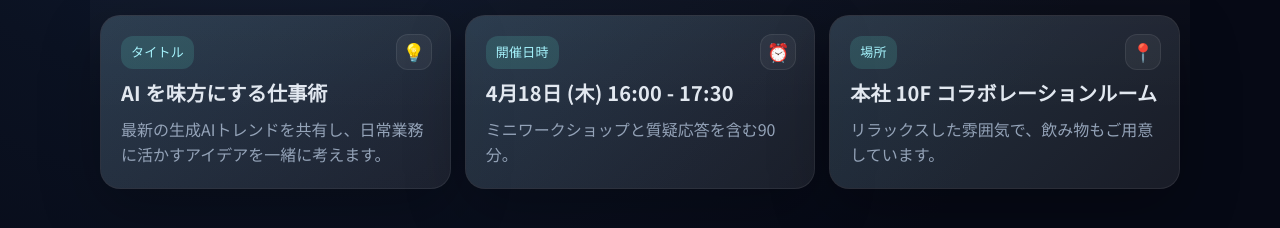
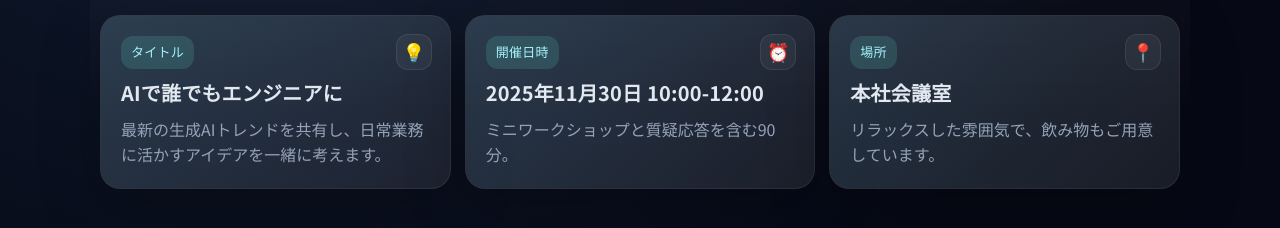
Before and after one commit to mrmeeeeee1129-hash/codex-practice, a plain HTML site: page index.html in a window 1280 px wide. Shown: the part 566-794 px from the top of the page. Drawn offline with Linux system fonts and the light colour scheme.

Commit message:
Update event details

```diff
--- a/index.html
+++ b/index.html
@@ -44,7 +44,7 @@
           <div class="detail-card">
             <span aria-hidden="true" class="detail-card__icon">💡</span>
             <span class="detail-card__label">タイトル</span>
-            <h3 class="detail-card__title">AI を味方にする仕事術</h3>
+            <h3 class="detail-card__title">AIで誰でもエンジニアに</h3>
             <p class="detail-card__body">
               最新の生成AIトレンドを共有し、日常業務に活かすアイデアを一緒に考えます。
             </p>
@@ -52,13 +52,13 @@
           <div class="detail-card">
             <span aria-hidden="true" class="detail-card__icon">⏰</span>
             <span class="detail-card__label">開催日時</span>
-            <h3 class="detail-card__title">4月18日 (木) 16:00 - 17:30</h3>
+            <h3 class="detail-card__title">2025年11月30日 10:00-12:00</h3>
             <p class="detail-card__body">ミニワークショップと質疑応答を含む90分。</p>
           </div>
           <div class="detail-card">
             <span aria-hidden="true" class="detail-card__icon">📍</span>
             <span class="detail-card__label">場所</span>
-            <h3 class="detail-card__title">本社 10F コラボレーションルーム</h3>
+            <h3 class="detail-card__title">本社会議室</h3>
             <p class="detail-card__body">リラックスした雰囲気で、飲み物もご用意しています。</p>
           </div>
         </div>
```
